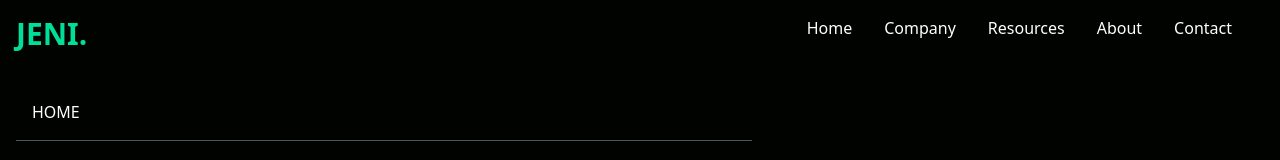
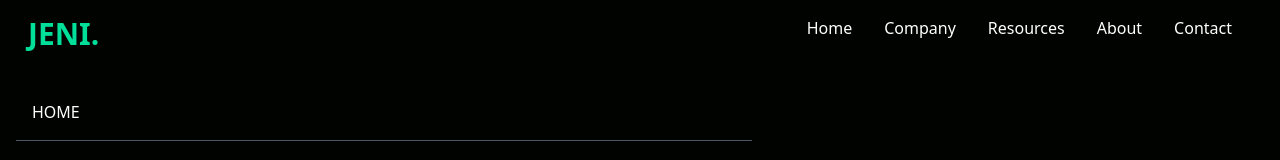
Before and after one commit to ansariwasim/ehsaan, a React (Vite) app: page / in a window 1280 px wide. Shown: the top 160 px of the page. Built offline with nearby package versions, Linux system fonts and the light colour scheme.

Commit message:
navbar check

```diff
--- a/src/components/navbar.jsx
+++ b/src/components/navbar.jsx
@@ -28,8 +28,8 @@ function Navbar() {
 
        </div>
 
-       <div className={!nav? 'fixed left-0 top-0 w-[60%] h-full border-r-gray-900 bg-[#000300] ease-in-out duration-500':"fixed left-[-100%]"} >
-    <h1 className="w-full text-3xl font-bold text-[#00df9a] m-4">JENI.</h1>
+       <div className={!nav? 'fixed left-0 top-0 w-[60%] h-full border-r-gray-900 bg-[#000300] ease-in-out duration-1000':"fixed left-[-100%] "} >
+    <h1 className="w-full text-3xl font-bold text-[#00df9a] m-4 px-3">JENI.</h1>
 
 
         <ul className=' uppercase p-4'>
```
